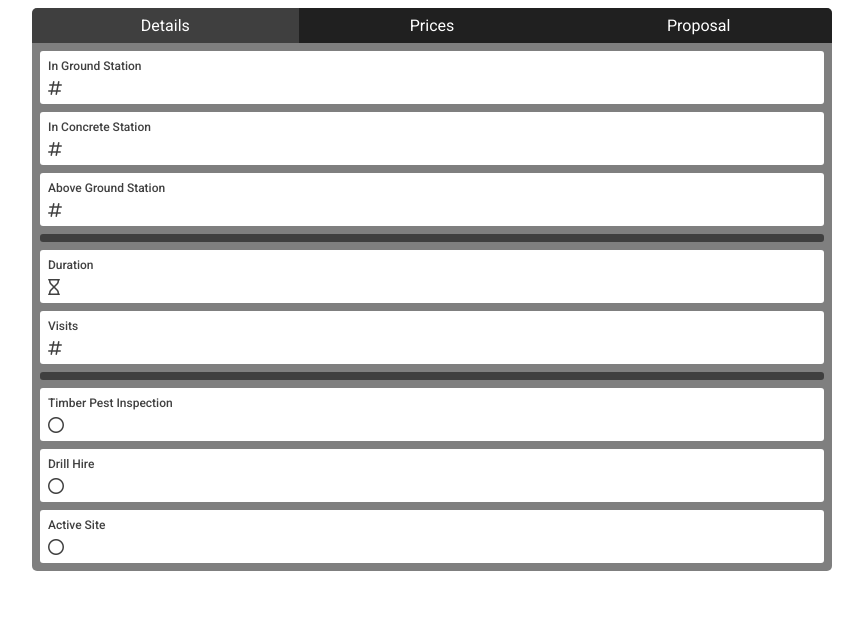
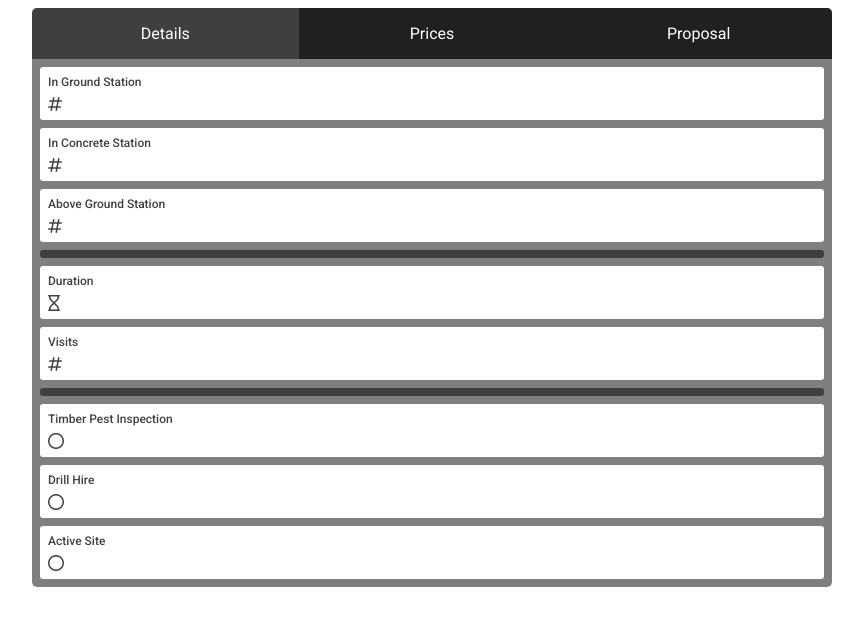
Before and after one commit to Capadillo/E2, a plain HTML site: page index.html in a window 1280 px wide. Shown: the whole page, without its empty margins (208-1071 px from the left). Drawn offline with nearby package versions, Linux system fonts and the light colour scheme.

Commit message:
Update index.html

```diff
--- a/index.html
+++ b/index.html
@@ -55,7 +55,7 @@
                 background-color: rgba(0, 0, 0, 0.75);
                 color: white;
                 display: block;
-                padding: var(--padding);
+                padding: calc(var(--padding) * 2);
                 text-align: center;
                 text-decoration: none;
             }
```
